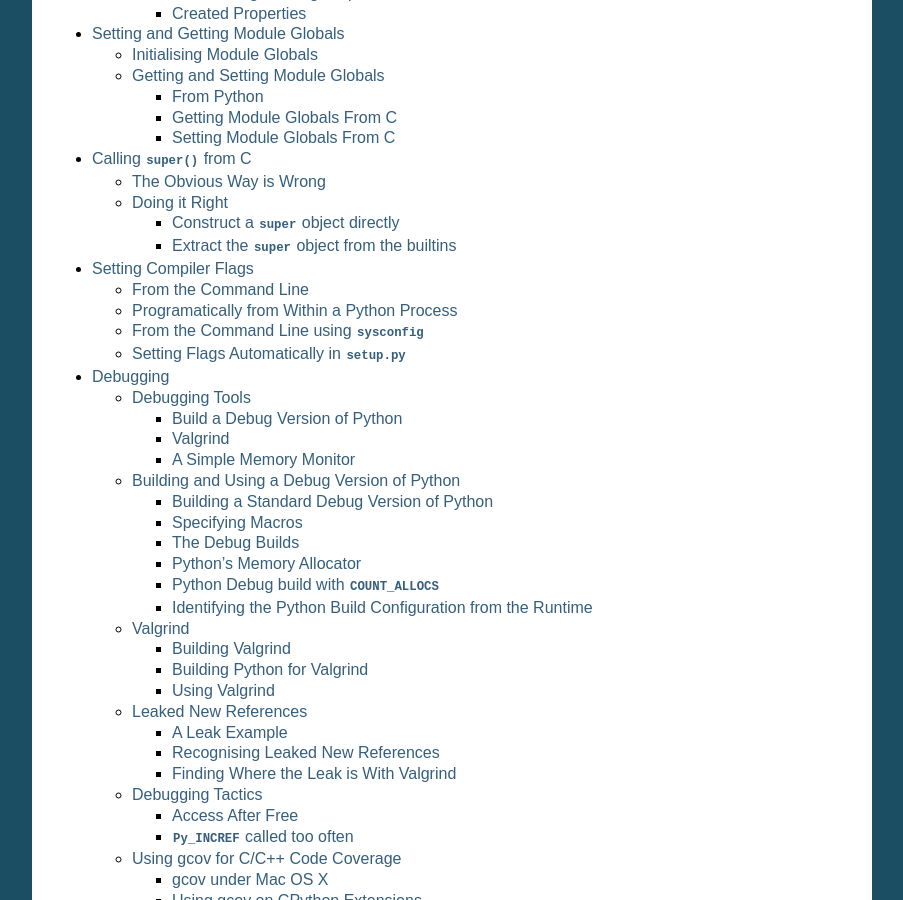
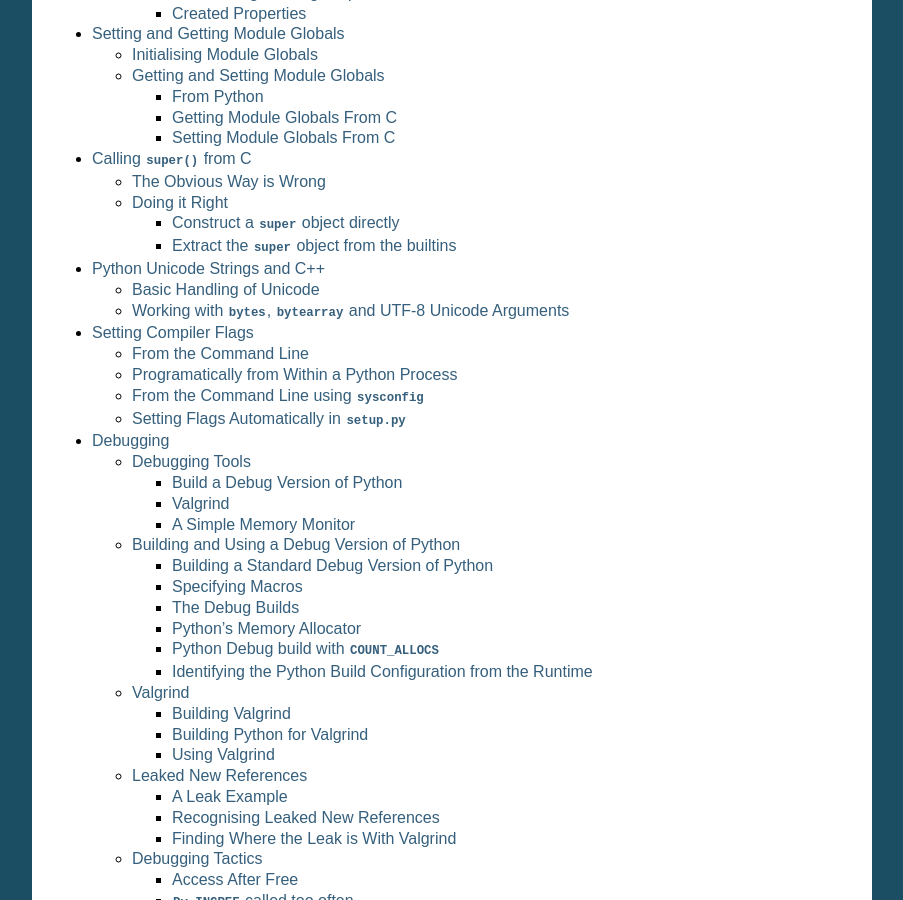
Before and after one commit to paulross/PythonExtensionPatterns, a Sphinx documentation site: the page built from doc/sphinx/source/index.rst, in a window 1280 px wide and 900 px high, scrolled down 666 px. Shown: the whole window, without its empty margins (198-1101 px from the left). Built offline with Sphinx 7.4.7, drawn with Linux system fonts in a browser that asks for light colours; some of the changed lines change nothing that is shown.

Commit message:
Adds some advice on unicode handling.

```diff
--- a/doc/sphinx/source/index.rst
+++ b/doc/sphinx/source/index.rst
@@ -18,6 +18,7 @@
    new_types
    module_globals
    super_call
+   unicode_and_cpp
    compiler_flags
    debugging/debug
    thread_safety
--- /dev/null
+++ b/doc/sphinx/source/unicode_and_cpp.rst
@@ -0,0 +1,254 @@
+.. highlight:: python
+    :linenothreshold: 10
+
+.. toctree::
+    :maxdepth: 2
+
+====================================
+Python Unicode Strings and C++
+====================================
+
+Yes Unicode is a pain but it here to stay, particularly with Python 3. This section looks at how you can bridge between Python and C++ unicode in Python extensions. This section is only about Python 3+ and C++11 or more.
+
+Whilst Python is Unicode aware C++ is not, well C++11 added ``std::basic_string`` specialisations for 2 and 4 byte 'Unicode' characters but these are just containers, they have no real awareness of what they contain.
+
+------------------------------------
+Basic Handling of Unicode
+------------------------------------
+
+The task here is to:
+
+#. Take any Python Unicode string as an argument.
+#. Convert it into an appropriate C++ container.
+#. Dump that C++ container out to ``std::cout``.
+#. Create and new Python Unicode string from that C++ container and return it.
+
+This is just show that we can round-trip between the internal representations of the two languages.
+
+Here is the despatch function that takes a single Unicode argument (note the ``"U"`` specification) and calls the appropriate handling function:
+
+.. code-block:: cpp
+
+    /* Handler functions, defined later. */
+    PyObject *unicode_1_to_string_and_back(PyObject *py_str);
+    PyObject *unicode_2_to_string_and_back(PyObject *py_str);
+    PyObject *unicode_4_to_string_and_back(PyObject *py_str);
+
+    PyObject*
+    unicode_to_string_and_back(PyObject * /* module */, PyObject *args) {
+        PyObject *py_str = NULL;
+        PyObject *ret_val = NULL;
+        if (PyArg_ParseTuple(args, "U", &py_str)) {
+            switch (PyUnicode_KIND(py_str)) {
+                case PyUnicode_1BYTE_KIND:
+                    ret_val = unicode_1_to_string_and_back(py_str);
+                    break;
+                case PyUnicode_2BYTE_KIND:
+                    ret_val = unicode_2_to_string_and_back(py_str);
+                    break;
+                case PyUnicode_4BYTE_KIND:
+                    ret_val = unicode_4_to_string_and_back(py_str);
+                    break;
+                default:
+                    PyErr_Format(PyExc_ValueError,
+                                 "In %s argument is not recognised as a Unicode 1, 2, 4 byte string",
+                                 __FUNCTION__);
+                    break;
+            }
+        }
+        return ret_val;
+    }
+
+The three handler functions are here, they use ``std::string``, ``std::u16string`` and ``std::u32string`` as appropriate:
+
+.. code-block:: c
+
+    PyObject*
+    unicode_1_to_string_and_back(PyObject *py_str) {
+        assert(PyUnicode_KIND(py_str) == PyUnicode_1BYTE_KIND);
+        std::string result = std::string((char*)PyUnicode_1BYTE_DATA(py_str));
+        dump_string(result);
+        return PyUnicode_FromKindAndData(PyUnicode_1BYTE_KIND,
+                                         result.c_str(),
+                                         result.size());
+    }
+
+    PyObject*
+    unicode_2_to_string_and_back(PyObject *py_str) {
+        assert(PyUnicode_KIND(py_str) == PyUnicode_2BYTE_KIND);
+        // std::u16string is a std::basic_string<char16_t>
+        std::u16string result = std::u16string((char16_t*)PyUnicode_2BYTE_DATA(py_str));
+        dump_string(result);
+        return PyUnicode_FromKindAndData(PyUnicode_2BYTE_KIND,
+                                         result.c_str(),
+                                         result.size());
+    }
+
+    PyObject*
+    unicode_4_to_string_and_back(PyObject *py_str) {
+        assert(PyUnicode_KIND(py_str) == PyUnicode_4BYTE_KIND);
+        // std::u32string is a std::basic_string<char32_t>
+        std::u32string result = std::u32string((char32_t*)PyUnicode_4BYTE_DATA(py_str));
+        dump_string(result);
+        return PyUnicode_FromKindAndData(PyUnicode_4BYTE_KIND,
+                                         result.c_str(),
+                                         result.size());
+    }
+
+Each of these calls ``dump_string`` which is a template function:
+
+.. code-block:: cpp
+
+    template <typename T>
+    void dump_string(const std::basic_string<T> &str) {
+        std::cout << "String size: " << str.size();
+        std::cout << " word size: " << sizeof(T) << std::endl;
+        for (size_t i = 0; i < str.size(); ++i) {
+            std::cout << std::setfill('0');
+            std::cout << "0x" << std::hex;
+            std::cout << std::setw(2 * sizeof(T)) << static_cast<int>(str[i]);
+            std::cout << " " << std::dec << std::setw(8) << static_cast<int>(str[i]);
+            std::cout << std::setfill(' ');
+            std::cout << " \"" << str[i] << "\""<< std::endl;
+        }
+    }
+
+For completeness here is the module code that creates a ``cUnicode`` module with a single ``show()`` function:
+
+.. code-block:: c
+
+    static PyMethodDef cUnicode_Methods[] = {
+        {"show", (PyCFunction)unicode_to_string_and_back, METH_VARARGS,
+            "Convert a Python unicode string to std::string and back."},
+        {NULL, NULL, 0, NULL}        /* Sentinel */
+    };
+
+    static PyModuleDef cUnicodemodule = {
+        PyModuleDef_HEAD_INIT,
+        "cUnicode",
+        "cUnicode works with unicode strings.",
+        -1,
+        cUnicode_Methods,
+        NULL, NULL, NULL, NULL
+    };
+
+    PyMODINIT_FUNC
+    PyInit_cUnicode(void)
+    {
+        PyObject* m;
+
+        m = PyModule_Create(&cUnicodemodule);
+        if (m == NULL)
+            return NULL;
+        return m;
+    }
+
+Here is an example of using this module:
+
+.. code-block:: py
+
+    >>> import cUnicode
+    >>> cUnicode.show('Hello')
+    String size: 5 word size: 1
+    0x00000048       72 "H"
+    0x00000065      101 "e"
+    0x0000006c      108 "l"
+    0x0000006c      108 "l"
+    0x0000006f      111 "o"
+    'Hello'
+    >>> s = "a\xac\u1234\u20ac\U00008000"
+    >>> r = cUnicode.show(s)
+    String size: 5 word size: 2
+    0x00000061       97 "97"
+    0x000000ac      172 "172"
+    0x00001234     4660 "4660"
+    0x000020ac     8364 "8364"
+    0x00008000    32768 "32768"
+    >>> r == s
+    True
+    >>> s = "a\xac\u1234\u20ac\U00018000"
+    >>> r = cUnicode.show(s)
+    String size: 5 word size: 4
+    0x00000061       97 "97"
+    0x000000ac      172 "172"
+    0x00001234     4660 "4660"
+    0x000020ac     8364 "8364"
+    0x00018000    98304 "98304"
+    >>> r == s
+    True
+
+-----------------------------------------------------------------------
+Working with ``bytes``, ``bytearray`` and UTF-8 Unicode Arguments
+-----------------------------------------------------------------------
+
+It is fairly common to want to convert an argumennt that is ``bytes``, ``bytearray`` or UTF-8 to a ``std::string``. This function willl do just that:
+
+.. code-block:: c
+
+    /* Convert a PyObject to a std::string and return 0 if succesful.
+     * If py_str is Unicode than treat it as UTF-8.
+     * This works with Python 2.7 and Python 3.4 onwards.
+     */
+    int py_string_to_std_string(const PyObject *py_str,
+                                std::string &result,
+                                bool utf8_only=true) {
+        result.clear();
+        if (PyBytes_Check(py_str)) {
+            result = std::string(PyBytes_AS_STRING(py_str));
+            return 0;
+        }
+        if (PyByteArray_Check(py_str)) {
+            result = std::string(PyByteArray_AS_STRING(py_str));
+            return 0;
+        }
+        // Must be unicode then.
+        if (! PyUnicode_Check(py_str)) {
+            PyErr_Format(PyExc_ValueError,
+                         "In %s \"py_str\" failed PyUnicode_Check()",
+                         __FUNCTION__);
+            return -1;
+        }
+        if (PyUnicode_READY(py_str)) {
+            PyErr_Format(PyExc_ValueError,
+                         "In %s \"py_str\" failed PyUnicode_READY()",
+                         __FUNCTION__);
+            return -2;
+        }
+        if (utf8_only && PyUnicode_KIND(py_str) != PyUnicode_1BYTE_KIND) {
+            PyErr_Format(PyExc_ValueError,
+                         "In %s \"py_str\" not utf-8",
+                         __FUNCTION__);
+            return -3;
+        }
+        // Python 3 and its minor versions (they vary)
+        //    const Py_UCS1 *pChrs = PyUnicode_1BYTE_DATA(pyStr);
+        //    result = std::string(reinterpret_cast<const char*>(pChrs));
+    #if PY_MAJOR_VERSION >= 3
+        result = std::string((char*)PyUnicode_1BYTE_DATA(py_str));
+    #else
+        // Nasty cast away constness because PyString_AsString takes non-const in Py2
+        result = std::string((char*)PyString_AsString(const_cast<PyObject *>(py_str)));
+    #endif
+        return 0;
+    }
+
+And these three do the reverse:
+
+.. code-block:: c
+
+    PyObject*
+    std_string_to_py_bytes(const std::string &str) {
+        return PyBytes_FromStringAndSize(str.c_str(), str.size());
+    }
+
+    PyObject*
+    std_string_to_py_bytearray(const std::string &str) {
+        return PyByteArray_FromStringAndSize(str.c_str(), str.size());
+    }
+
+    PyObject*
+    std_string_to_py_utf8(const std::string &str) {
+        // Equivelent to:
+        // PyUnicode_FromKindAndData(PyUnicode_1BYTE_KIND, str.c_str(), str.size());
+        return PyUnicode_FromStringAndSize(str.c_str(), str.size());
+    }
```
